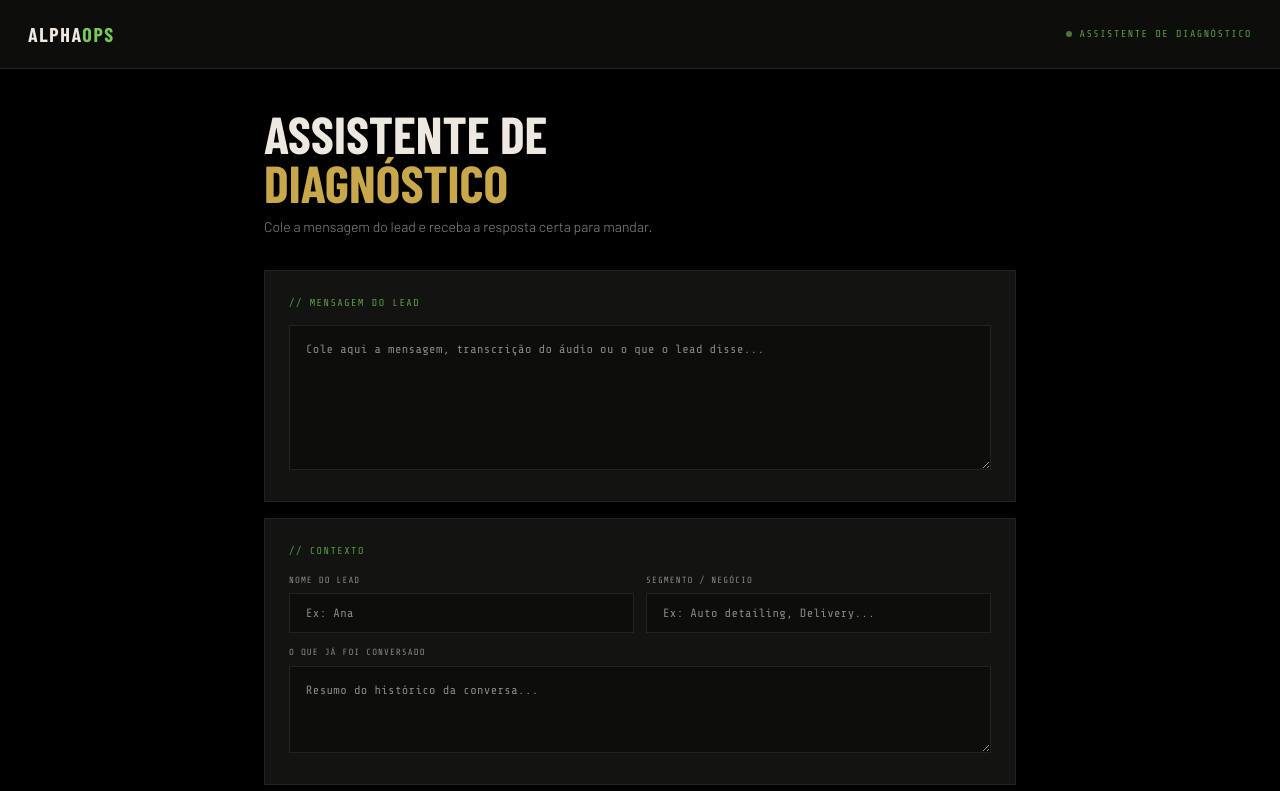
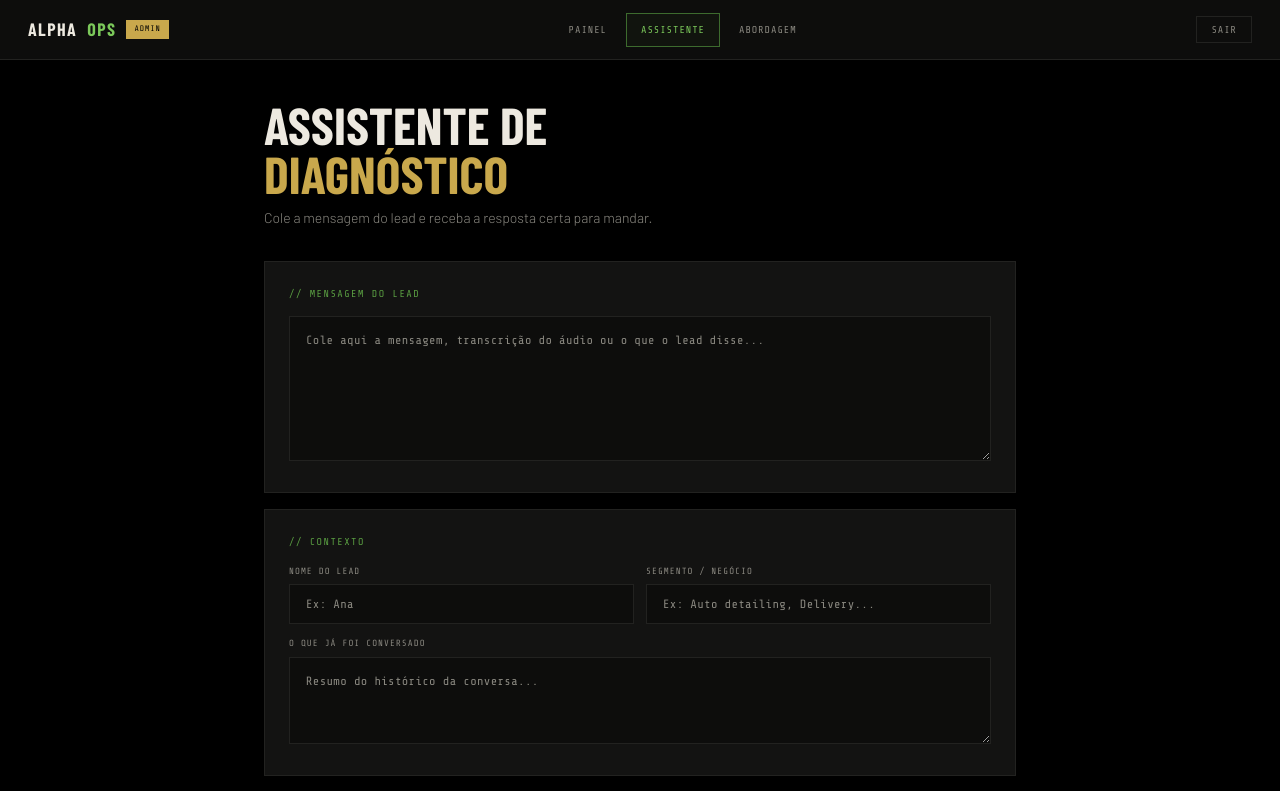
Before and after one commit to sunda290/alphaops, a Next.js app: page /assistente in a window 1280 px wide. Shown: the top 791 px of the page. Built offline with nearby package versions, Linux system fonts and the light colour scheme; a web font is replaced by a local one.

Commit message:
feat: nav interno compartilhado

```diff
--- a/app/assistente/page.tsx
+++ b/app/assistente/page.tsx
@@ -1,5 +1,6 @@
 'use client'
 import { useState } from 'react'
+import NavInterno from '@/components/layout/NavInterno'
 import styles from './assistente.module.css'
 
 const OBJETIVOS = [
@@ -53,18 +54,10 @@ export default function Assistente() {
 
   return (
     <div className={styles.page}>
-      <header className={styles.header}>
-        <div className={styles.logo}>Alpha<span>Ops</span></div>
-        <div className={styles.headerTag}>
-          <span className={styles.dot} />
-          Assistente de Diagnóstico
-        </div>
-      </header>
+      <NavInterno role="admin" paginaAtual="/assistente" />
 
       <main className={styles.main}>
-        <h1 className={styles.title}>
-          Assistente de<br /><em>Diagnóstico</em>
-        </h1>
+        <h1 className={styles.title}>Assistente de<br /><em>Diagnóstico</em></h1>
         <p className={styles.sub}>Cole a mensagem do lead e receba a resposta certa para mandar.</p>
 
         <div className={styles.card}>
--- /dev/null
+++ b/components/layout/NavInterno.module.css
@@ -0,0 +1,32 @@
+.header{background:var(--dark);border-bottom:1px solid var(--border);padding:0 28px;display:flex;align-items:center;justify-content:space-between;position:sticky;top:0;z-index:100;height:60px;backdrop-filter:blur(10px);}
+.left{display:flex;align-items:center;}
+.logo{font-family:var(--font-cond);font-weight:900;font-size:18px;letter-spacing:0.08em;text-transform:uppercase;color:var(--white);display:flex;align-items:center;gap:10px;}
+.logo span:first-of-type{color:var(--green-br);}
+.badge{font-family:var(--font-mono);font-size:8px;letter-spacing:0.12em;color:var(--black);background:var(--gold);padding:3px 8px;font-weight:400;}
+.nav{display:flex;align-items:center;gap:4px;}
+.navLink{display:flex;align-items:center;gap:8px;font-family:var(--font-mono);font-size:10px;letter-spacing:0.1em;text-transform:uppercase;color:var(--smoke);text-decoration:none;padding:8px 14px;border:1px solid transparent;transition:all 0.2s;}
+.navLink:hover{color:var(--white);border-color:var(--border);}
+.navLinkAtivo{color:var(--green-br);border-color:var(--green);background:rgba(61,107,46,0.08);}
+.navIcone{font-size:12px;opacity:0.7;}
+.right{display:flex;align-items:center;}
+.btnSair{font-family:var(--font-mono);font-size:10px;letter-spacing:0.1em;text-transform:uppercase;color:var(--smoke);background:none;border:1px solid var(--border);padding:7px 14px;cursor:pointer;transition:all 0.2s;}
+.btnSair:hover{color:var(--white);border-color:var(--smoke);}
+.hamburger{display:none;flex-direction:column;gap:5px;background:none;border:none;cursor:pointer;padding:8px;}
+.bar{display:block;width:22px;height:2px;background:var(--smoke);transition:all 0.3s;}
+.barTop{transform:translateY(7px) rotate(45deg);}
+.barMid{opacity:0;}
+.barBot{transform:translateY(-7px) rotate(-45deg);}
+.mobileMenu{display:none;position:absolute;top:60px;left:0;right:0;background:var(--dark);border-bottom:1px solid var(--border);flex-direction:column;padding:8px 0;}
+.mobileLink{display:flex;align-items:center;gap:12px;font-family:var(--font-mono);font-size:12px;letter-spacing:0.1em;text-transform:uppercase;color:var(--smoke);text-decoration:none;padding:16px 28px;border-left:3px solid transparent;transition:all 0.2s;}
+.mobileLink:hover{color:var(--white);background:rgba(255,255,255,0.03);}
+.mobileLinkAtivo{color:var(--green-br);border-left-color:var(--green-br);background:rgba(61,107,46,0.06);}
+.mobileSair{font-family:var(--font-mono);font-size:12px;letter-spacing:0.1em;text-transform:uppercase;color:var(--smoke);background:none;border:none;border-top:1px solid var(--border);padding:16px 28px;cursor:pointer;text-align:left;width:100%;margin-top:8px;transition:color 0.2s;}
+.mobileSair:hover{color:var(--white);}
+
+@media(max-width:768px){
+  .nav{display:none;}
+  .right{display:none;}
+  .hamburger{display:flex;}
+  .mobileMenu{display:flex;}
+  .header{padding:0 16px;}
+}
--- /dev/null
+++ b/components/layout/NavInterno.tsx
@@ -0,0 +1,67 @@
+'use client'
+import { useState } from 'react'
+import styles from './NavInterno.module.css'
+
+interface NavInternoProps {
+  role: 'admin' | 'ponta_de_lanca'
+  paginaAtual: string
+}
+
+export default function NavInterno({ role, paginaAtual }: NavInternoProps) {
+  const [menuAberto, setMenuAberto] = useState(false)
+
+  async function sair() {
+    await fetch('/api/auth/logout', { method: 'POST' })
+    window.location.href = '/login'
+  }
+
+  const linksAdmin = [
+    { href: '/admin', label: 'Painel' },
+    { href: '/assistente', label: 'Assistente' },
+    { href: '/ponta-de-lanca', label: 'Abordagem' },
+  ]
+
+  const linksPonta = [
+    { href: '/ponta-de-lanca', label: 'Abordagem' },
+  ]
+
+  const links = role === 'admin' ? linksAdmin : linksPonta
+
+  return (
+    <header className={styles.header}>
+      <div className={styles.left}>
+        <div className={styles.logo}>
+          Alpha<span>Ops</span>
+          {role === 'admin' && <span className={styles.badge}>Admin</span>}
+        </div>
+      </div>
+
+      <nav className={styles.nav}>
+        {links.map((link) => {
+          const cls = styles.navLink + (paginaAtual === link.href ? ' ' + styles.navLinkAtivo : '')
+          return <a key={link.href} href={link.href} className={cls}>{link.label}</a>
+        })}
+      </nav>
+
+      <div className={styles.right}>
+        <button className={styles.btnSair} onClick={sair}>Sair</button>
+      </div>
+
+      <button className={styles.hamburger} onClick={() => setMenuAberto(!menuAberto)} aria-label="Menu">
+        <span className={styles.bar + (menuAberto ? ' ' + styles.barTop : '')} />
+        <span className={styles.bar + (menuAberto ? ' ' + styles.barMid : '')} />
+        <span className={styles.bar + (menuAberto ? ' ' + styles.barBot : '')} />
+      </button>
+
+      {menuAberto && (
+        <div className={styles.mobileMenu}>
+          {links.map((link) => {
+            const cls = styles.mobileLink + (paginaAtual === link.href ? ' ' + styles.mobileLinkAtivo : '')
+            return <a key={link.href} href={link.href} className={cls} onClick={() => setMenuAberto(false)}>{link.label}</a>
+          })}
+          <button className={styles.mobileSair} onClick={sair}>Sair</button>
+        </div>
+      )}
+    </header>
+  )
+}
```
Also changed, not shown: app/admin/page.tsx (+2 -12 lines), app/ponta-de-lanca/page.tsx (+2 -9 lines).
